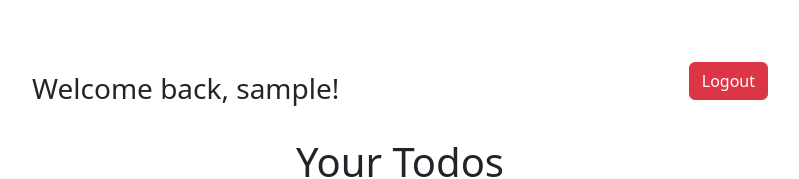
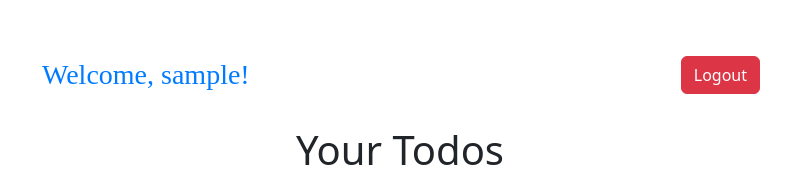
Before and after one commit to AbhijeetChattar262/To-Do, a React (Vite) app in the folder Frontend/: page /todos in a window 1280 px wide. Shown: the top 179 px of the page, without its empty margins (240-1039 px from the left). Built offline with nearby package versions, Linux system fonts and the light colour scheme; no server answers; sample sign-in values are in the browser's storage; the HTML template or start-up script is replaced by a standard one.

Commit message:
Alerts handled

```diff
--- a/Frontend/index.html
+++ b/Frontend/index.html
@@ -5,7 +5,7 @@
         <link rel="icon" type="image/svg+xml" href="/vite.svg">
         <meta name="viewport" content="width=device-width, initial-scale=1.0">
         <title>TO DO App</title>
-        <link rel="stylesheet" href="/style.css">
+
     </head>
     <body>
         <div id="root"></div>
--- a/Frontend/src/components/Todos/Header.tsx
+++ b/Frontend/src/components/Todos/Header.tsx
@@ -7,11 +7,29 @@ interface HeaderProps {
 }
 
 const Header: React.FC<HeaderProps> = ({ username, onLogout }) => {
+  const headerStyle = {
+    padding: "10px",
+    display: "inline-block", // Adjust width to fit content
+    minWidth: "200px", // Minimum width
+    textAlign: "center" as "center", // TypeScript compatibility
+    marginRight: "auto",
+    marginLeft: "0" // Align to the left
+  };
+
+  const welcomeTextStyle = {
+    margin: "0",
+    color: "#007bff", // Blue text color
+    fontFamily: "cursive" // Cursive font
+  };
+
+
   return (
     <>
       <div className="d-flex justify-content-between align-items-center mb-4">
-        <h3 className="text-center mt-4">Welcome back, {username}!</h3>
-        <Button variant="danger" onClick={onLogout}>
+        <div style={headerStyle}>
+          <h3 style={welcomeTextStyle}>Welcome, {username}!</h3>
+        </div>
+        <Button variant="danger"  className="me-2 mx-1" onClick={onLogout}>
           Logout
         </Button>
       </div>
--- a/Frontend/src/components/Todos/TaskList.tsx
+++ b/Frontend/src/components/Todos/TaskList.tsx
@@ -46,12 +46,13 @@ const TaskList: React.FC<TaskListProps> = ({
             <Button
               variant="info"
               onClick={() => handleEditTask(todo, setEditingTask, setNewTask)}
-              className="me-2"
+              className="me-2 my-1"
             >
               Edit
             </Button>
             <Button
               variant="danger"
+              className="me-2 my-1"
               onClick={() => handleDeleteTask(todo.id, setTodos, todos)}
             >
               Delete
```
Also changed, not shown: Frontend/src/components/Alert/Alert.tsx (line endings or trailing spaces), Frontend/src/components/Alert/alertConfigs.ts (line endings or trailing spaces), Frontend/src/services/todoServices/handleDeleteTask.ts (line endings or trailing spaces).
